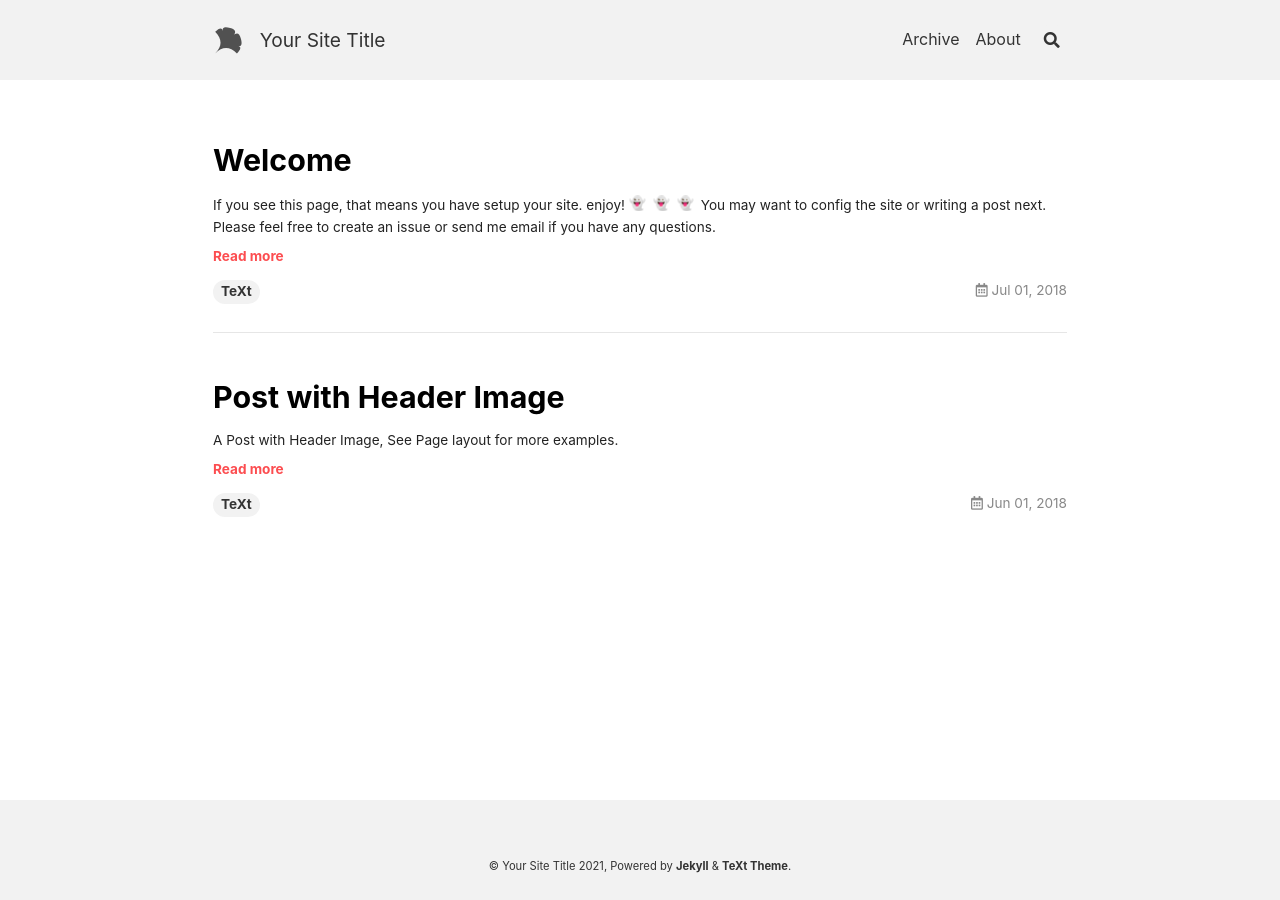
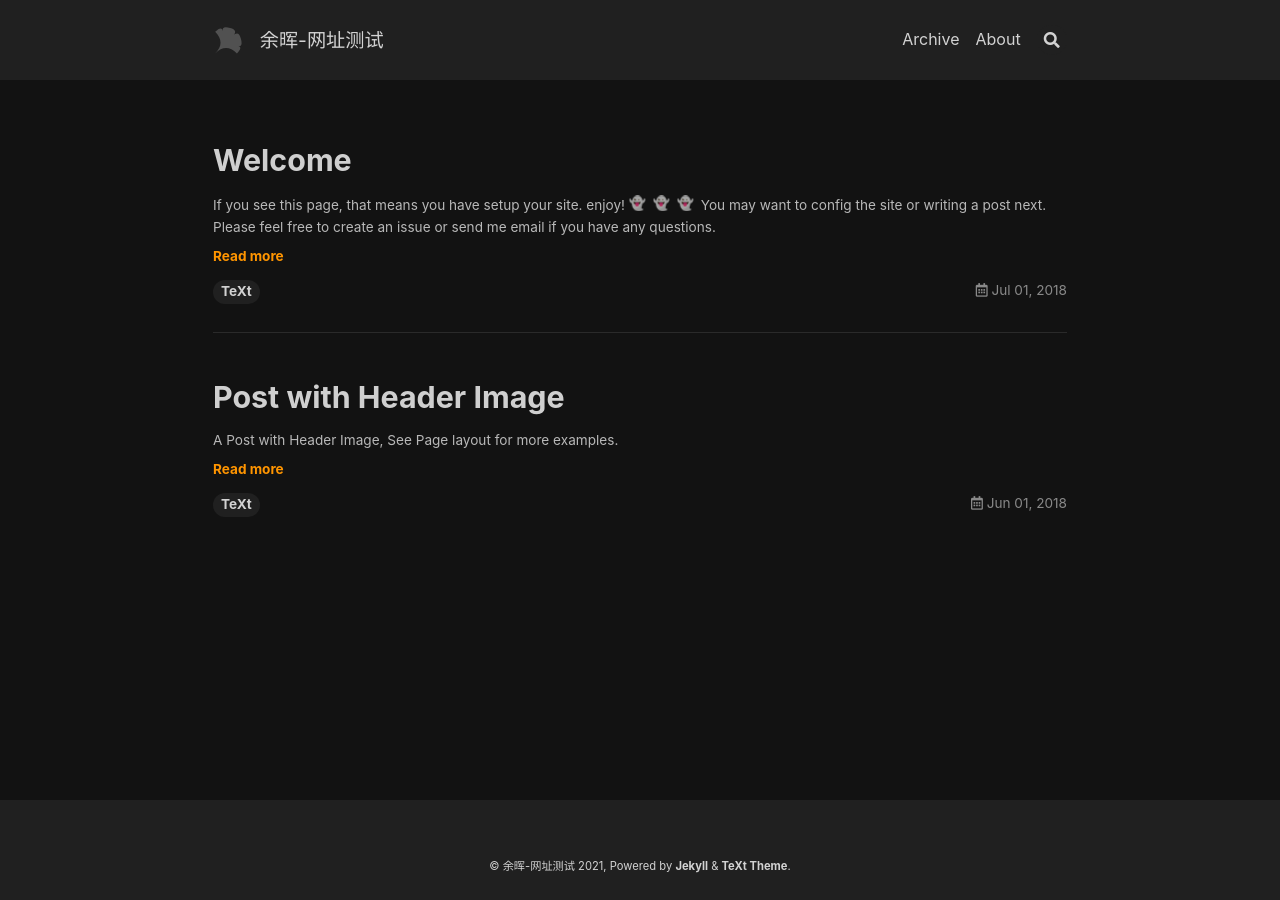
Before and after one commit to y42jhb/y42jhb.github.io, a Jekyll site: the page built from index.html, in a window 1280 px wide. Built offline with Jekyll 4.4.1, drawn with Linux system fonts in a browser that asks for light colours; nearby versions of some CDN libraries; emoji names are drawn with the system emoji font; the list of posts is cut into pages by our own code.

Commit message:
Update _config.yml

```diff
--- a/_config.yml
+++ b/_config.yml
@@ -16,29 +16,29 @@
 
 ## => Site Settings
 ##############################
-text_skin: default # "default" (default), "dark", "forest", "ocean", "chocolate", "orange"
-highlight_theme: default # "default" (default), "tomorrow", "tomorrow-night", "tomorrow-night-eighties", "tomorrow-night-blue", "tomorrow-night-bright"
+text_skin: dark # "default" (default), "dark", "forest", "ocean", "chocolate", "orange"
+highlight_theme: tomorrow-night-bright # "default" (default), "tomorrow", "tomorrow-night", "tomorrow-night-eighties", "tomorrow-night-blue", "tomorrow-night-bright"
 url     : # the base hostname & protocol for your site e.g. https://www.someone.com
 baseurl : # does not include hostname
-title   : Your Site Title
+title   : "余晖-网址测试"
 description: > # this means to ignore newlines until "Language & timezone"
-  Your Site Description
+  "新手测试"
 
 
 ## => Language and Timezone
 ##############################
-lang: # the language of your site, default as "en"
+lang: en # the language of your site, default as "en"
 timezone: # see https://en.wikipedia.org/wiki/List_of_tz_database_time_zones for the available values
 
 
 ## => Author and Social
 ##############################
 author:
-  type      : # "person" (default), "organization"
-  name      : Your Name
+  type      : person # "person" (default), "organization"
+  name      : "余晖"
   url       :
   avatar    : # path or url of avatar image (square)
-  bio       : I am an amazing person.
+  bio       : "沉默寡言的人"
   email     :
   facebook  : # "user_name" the last part of your profile url, e.g. https://www.facebook.com/user_name
   twitter   : # "user_name" the last part of your profile url, e.g. https://twitter.com/user_name
```
